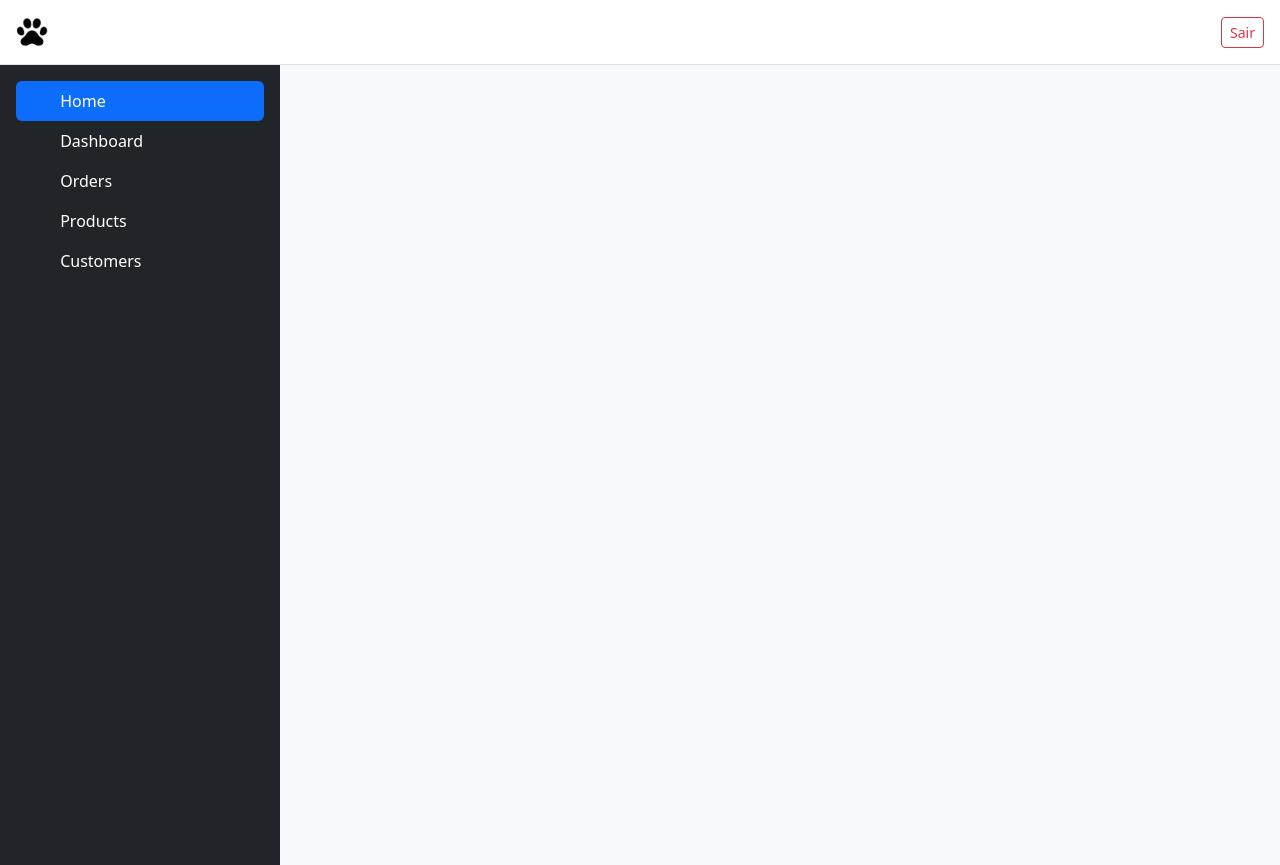
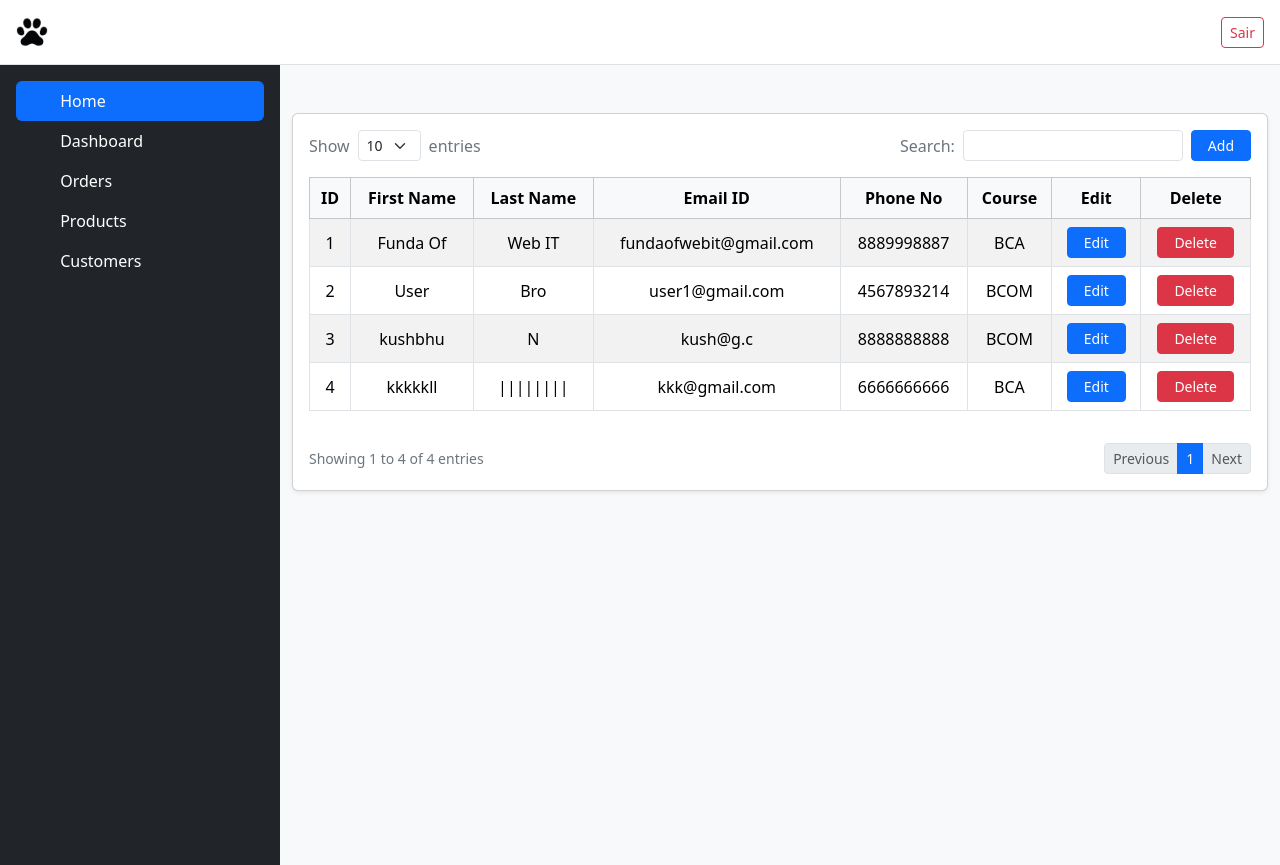
Before and after one commit to victorsotavio/projeto-patas-felizes-frontend, an Angular app: page /vet in a window 1280 px wide. Built offline with nearby package versions, Linux system fonts and the light colour scheme.

Commit message:
Tabela do Crud Geral

```diff
--- a/src/app/components/crudgenerico/crudgenerico.html
+++ b/src/app/components/crudgenerico/crudgenerico.html
@@ -1,14 +1,8 @@
 <div class="container mt-5">
   <div class="card shadow-sm">
-
-    <div class="card-header bg-white d-flex justify-content-between align-items-center py-3">
-      <h4 class="mb-0 fw-normal">PHP CRUD using Bootstrap 5</h4>
-      <button class="btn btn-primary px-3" (click)="onAdd()">Add</button>
-    </div>
-
     <div class="card-body">
       <div class="row mb-3 align-items-center">
-        <div class="col-sm-6 d-flex align-items-center">
+        <div class="col-sm-5 d-flex align-items-center">
           <label class="me-2 text-secondary">Show</label>
           <select class="form-select form-select-sm w-auto" [(ngModel)]="entriesPerPage" (change)="currentPage = 1">
             <option [value]="5">5</option>
@@ -18,9 +12,11 @@
           <label class="ms-2 text-secondary">entries</label>
         </div>
 
-        <div class="col-sm-6 d-flex justify-content-sm-end align-items-center mt-2 mt-sm-0">
-          <label class="me-2 text-secondary">Search:</label>
-          <input type="search" class="form-control form-control-sm w-auto" [(ngModel)]="searchTerm" (input)="currentPage = 1">
+        <div class="col-sm-7 d-flex justify-content-sm-end align-items-center gap-2 mt-2 mt-sm-0">
+          <label class="text-secondary flex-shrink-0">Search:</label>
+          <input type="search" class="form-control form-control-sm w-auto" [(ngModel)]="searchTerm"
+            (input)="currentPage = 1">
+          <button class="btn btn-primary btn-sm px-3 flex-shrink-0" (click)="onAdd()">Add</button>
         </div>
       </div>
 
@@ -63,7 +59,8 @@
       <div class="d-flex flex-column flex-sm-row justify-content-between align-items-center mt-3 text-secondary small">
         <div>
           Showing {{ filteredStudents.length === 0 ? 0 : (currentPage - 1) * entriesPerPage + 1 }}
-          to {{ (currentPage * entriesPerPage) > filteredStudents.length ? filteredStudents.length : (currentPage * entriesPerPage) }}
+          to {{ (currentPage * entriesPerPage) > filteredStudents.length ? filteredStudents.length : (currentPage *
+          entriesPerPage) }}
           of {{ filteredStudents.length }} entries
         </div>
 
@@ -72,7 +69,8 @@
             <li class="page-item" [class.disabled]="currentPage === 1">
               <button class="page-link" (click)="currentPage = currentPage - 1">Previous</button>
             </li>
-            <li class="page-item" *ngFor="let page of [].constructor(totalPages); let i = index" [class.active]="currentPage === i + 1">
+            <li class="page-item" *ngFor="let page of [].constructor(totalPages); let i = index"
+              [class.active]="currentPage === i + 1">
               <button class="page-link" (click)="currentPage = i + 1">{{ i + 1 }}</button>
             </li>
             <li class="page-item" [class.disabled]="currentPage === totalPages">
--- a/src/app/components/crudgenerico/crudgenerico.ts
+++ b/src/app/components/crudgenerico/crudgenerico.ts
@@ -12,8 +12,8 @@ interface Student {
 }
 
 @Component({
-  selector: 'app-root',
-  standalone: true,
+  selector: 'app-crudgenerico',
+///  standalone: true,
   imports: [CommonModule, FormsModule],
   templateUrl: './crudgenerico.html',
   styleUrl: './crudgenerico.css',
--- a/src/app/components/homegenerica/homegenerica.html
+++ b/src/app/components/homegenerica/homegenerica.html
@@ -1,4 +1,7 @@
 <app-navbar></app-navbar>
 <div class="d-flex flex-row bg-light p-0">
-<app-sidebar></app-sidebar>
+    <app-sidebar></app-sidebar>
+    <div class="w-100 align-top">
+        <app-crudgenerico></app-crudgenerico>
+    </div>
 </div>
```
